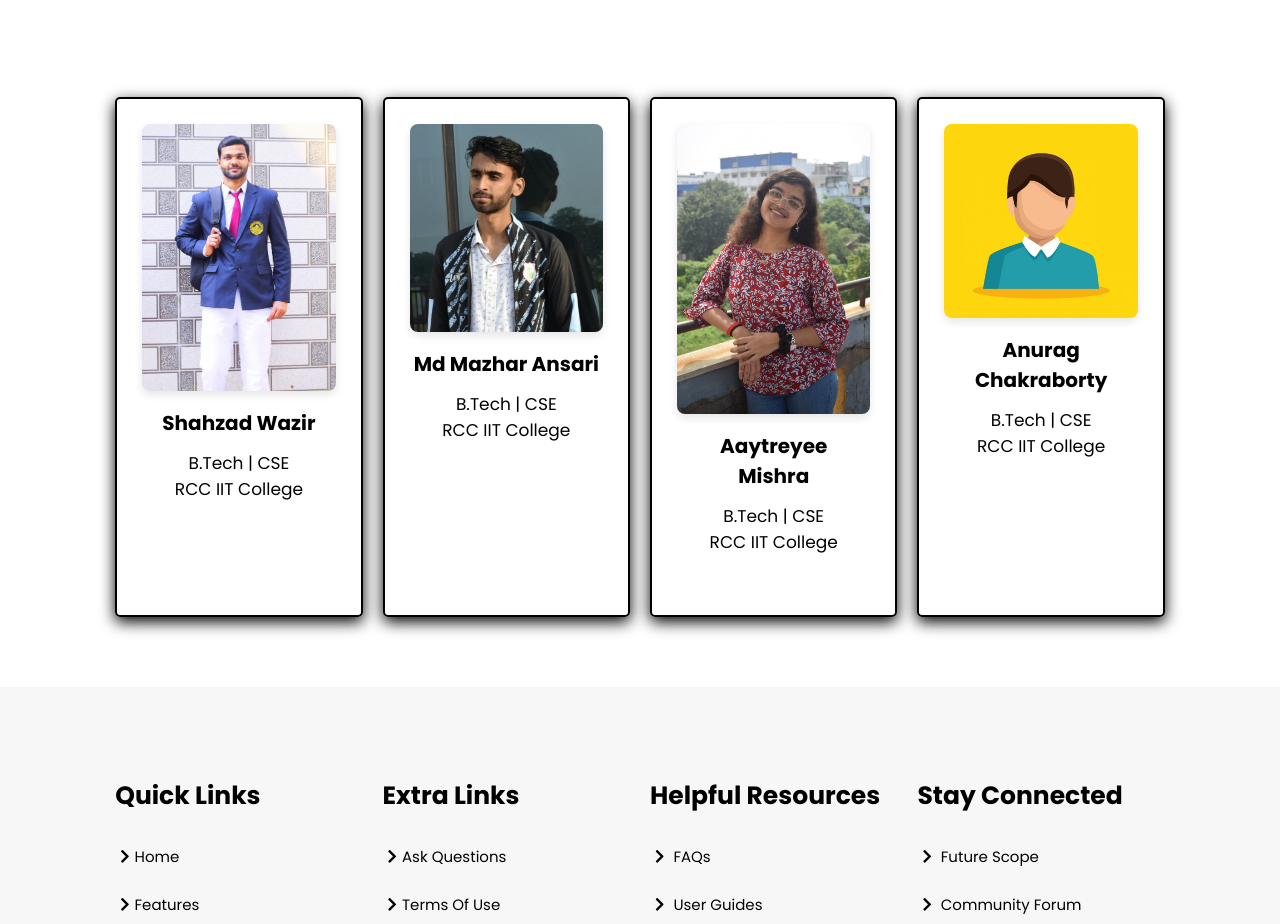
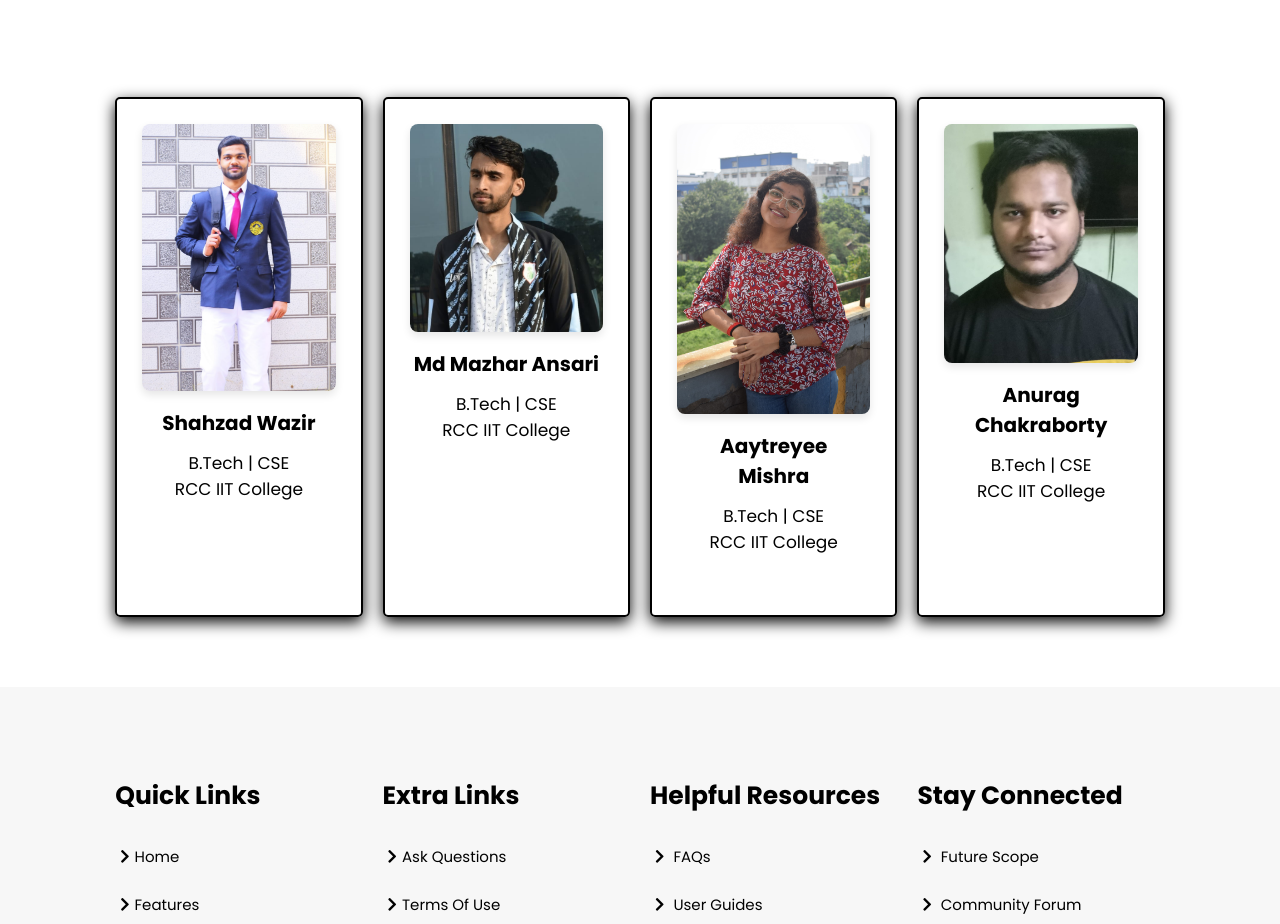
Before and after one commit to Shahzad-Wazir/FarmPilot, a plain HTML site: page index.html in a window 1280 px wide. Shown: the part 4174-5098 px from the top of the page. Drawn offline with Linux system fonts and the light colour scheme; files whose address does not match are found by name.

Commit message:
index.html

```diff
--- a/index.html
+++ b/index.html
@@ -253,7 +253,7 @@
         <!-- <div class="box-container"> -->
 
         <div class="box">
-          <img src="images/mem 1.png" alt="member-4" />
+          <img src="images/anurag.jpeg" alt="member-4" />
 
           <h3>Anurag Chakraborty</h3>
           <p>
```
